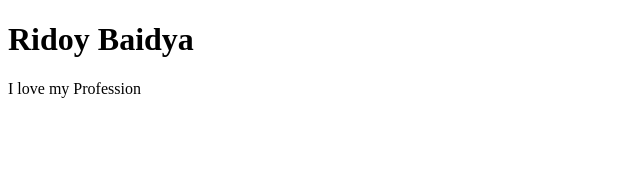
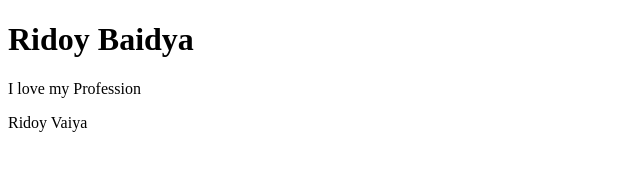
Before and after one commit to Ridoy70-Stack-0/First-Project, a plain HTML site: page Index.html in a window 1280 px wide. Shown: the full height of the page, 0-640 px from the left. Drawn offline with Linux system fonts and the light colour scheme.

Commit message:
Update Index.html

```diff
--- a/Index.html
+++ b/Index.html
@@ -8,5 +8,6 @@
 <body>
     <h1>Ridoy Baidya</h1>
     <p>I love my Profession</p>
+    <p> Ridoy Vaiya</p>
 </body>
 </html>
```
